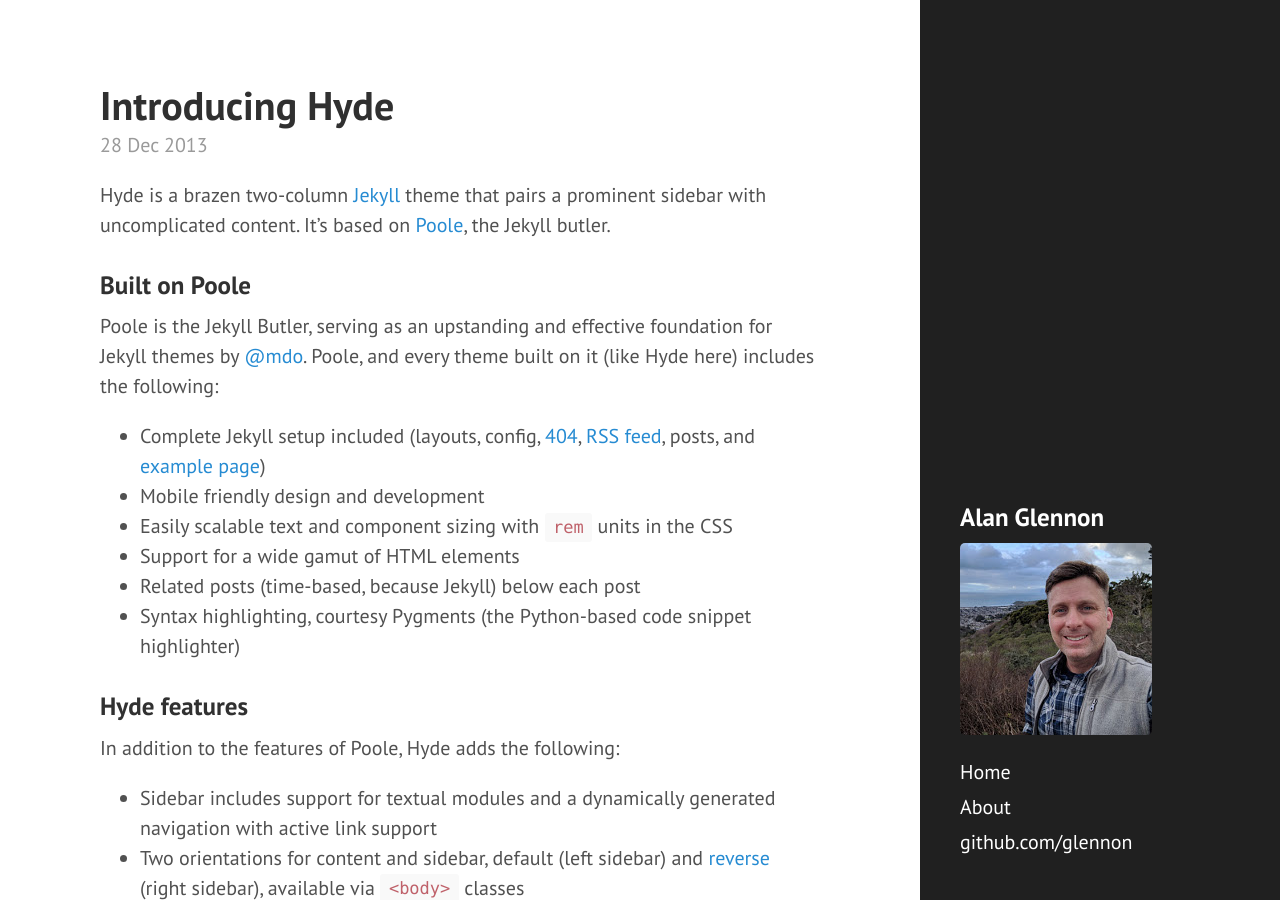
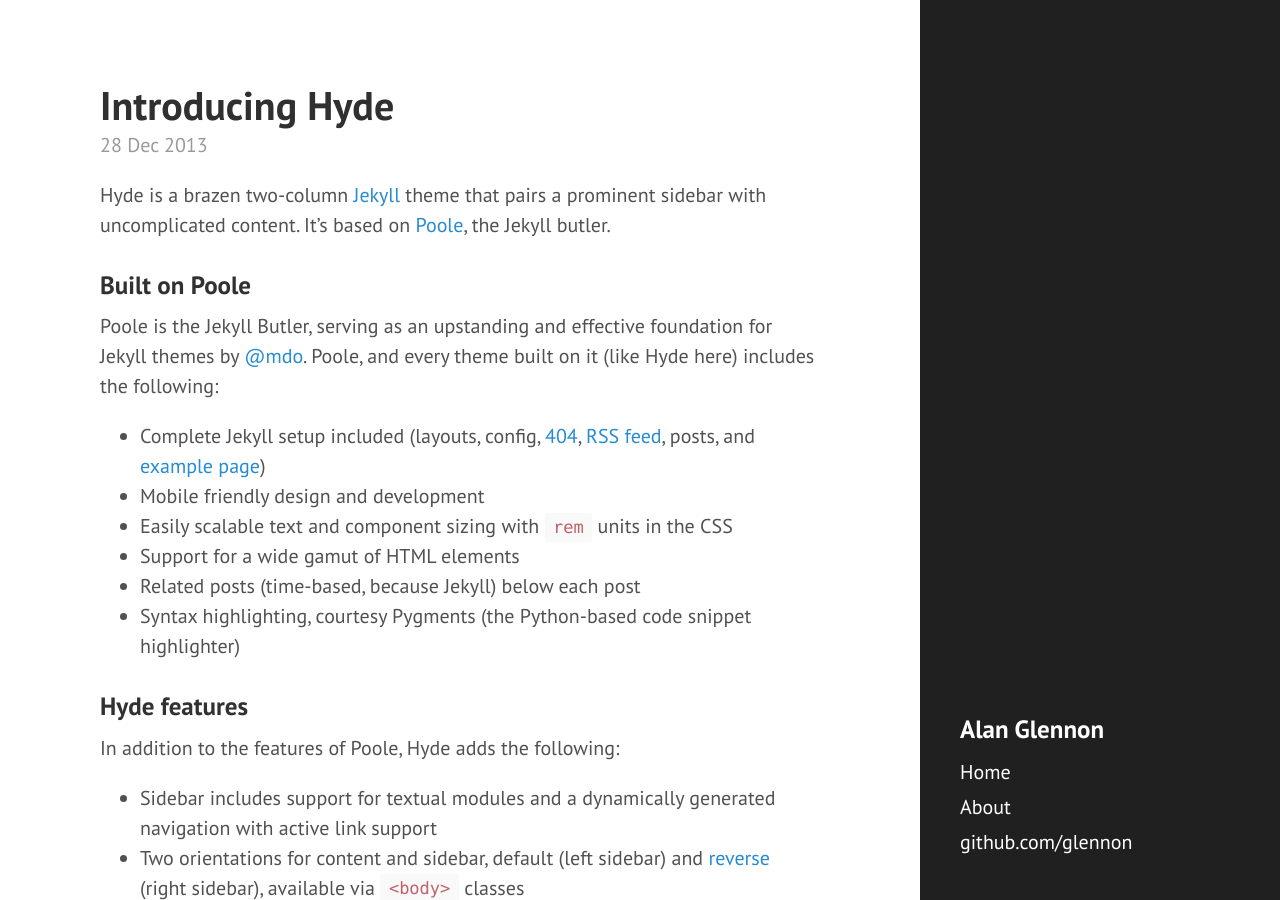
Before and after one commit to glennon/glennon.github.io, a Jekyll site: the page built from index.html, in a window 1280 px wide and 900 px high. Built offline with Jekyll 4.4.1, drawn with Linux system fonts in a browser that asks for light colours; the list of posts is cut into pages by our own code.

Commit message:
Update sidebar.html
remove picture off homepage sidebar

```diff
--- a/_includes/sidebar.html
+++ b/_includes/sidebar.html
@@ -6,8 +6,7 @@
           {{ site.title }}
         </a>
       </h3>
-      <!-- <h4>{{ site.description }}</h4> -->
-      <p><img src="https://glennon.github.io/public/glennon-2019.jpg" alt="photo of Alan Glennon, Pacifica, CA 2019"></p>
+      <!-- <p class="lead"><img src="https://glennon.github.io/public/glennon-2019.jpg" alt="photo of Alan Glennon, Pacifica, CA 2019"></p> -->
     </div>
 
     <nav class="sidebar-nav">
```
